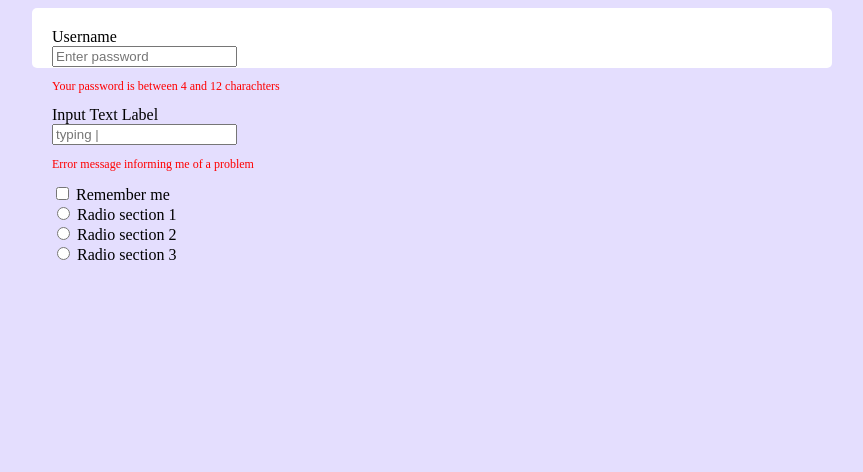
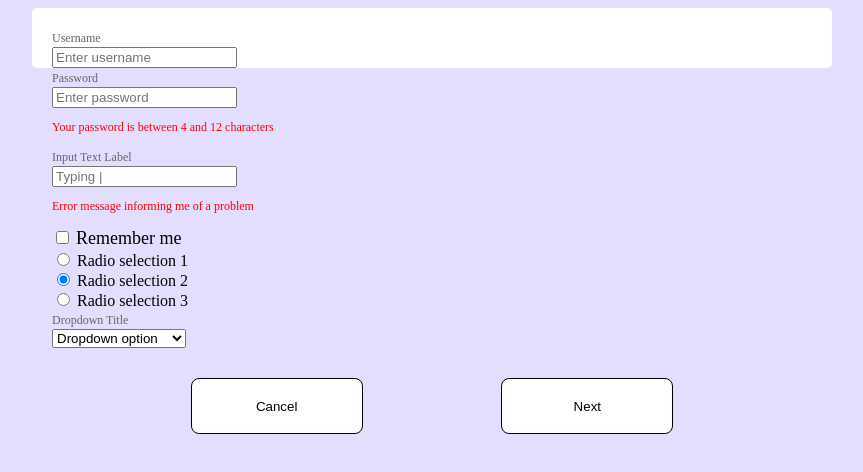
Before and after one commit to Xusayn1/test, a plain HTML site: page index.html in a window 1280 px wide. Shown: the whole page, without its empty margins (208-1071 px from the left). Drawn offline with Linux system fonts and the light colour scheme.

Commit message:
Update index.html

```diff
--- a/index.html
+++ b/index.html
@@ -1,44 +1,63 @@
 <!DOCTYPE html>
-<html>
+<html lang="en">
 <head>
+    <meta charset="UTF-8">
+    <title>AX7 Form</title>
     <link rel="stylesheet" href="main.css">
-        <title>AX7</title>
 </head>
 <body>
     <div class="container">
         <div class="card">
             <form action="#">
-                    <div>
-                    <label for="">Username</label> <br>
-                    <input type="text" placeholder="Enter password">
-                    <p> Your password is between 4 and 12 charachters</p>
+
+                <div class="form-group">
+                    <label class="label-first" for="username">Username</label><br>
+                    <input type="text" id="username" placeholder="Enter username">
                 </div>
-                    <div>
-                        <label for=""> Input Text Label</label> <br>
-                        <input type="text" placeholder="typing |">
-                        <p> Error message informing me of a problem </p>
+
+                <div class="form-group">
+                    <label class="label-first" for="password">Password</label><br>
+                    <input type="password" id="password" placeholder="Enter password">
+                    <p>Your password is between 4 and 12 characters</p>
                 </div>
-                    <div>
-                        <input type="checkbox">
-                        <label for="">Remember me</label>
+
+                <div class="form-group">
+                    <label class="label-first" for="error-input">Input Text Label</label><br>
+                    <input type="text" id="error-input" class="input-error" placeholder="Typing |">
+                    <p>Error message informing me of a problem</p>
                 </div>
-                    <div>
-                        <input type="radio">
-                        <label for=""> Radio section 1</label>
+
+                <div class="form-group">
+                    <input type="checkbox" id="remember">
+                    <label class="label-second" for="remember">Remember me</label>
                 </div>
-                    <div>
-                        <input type="radio">
-                        <label for=""> Radio section 2</label>
+
+                <div class="form-group">
+                    <input type="radio" name="radio-select" id="radio1">
+                    <label for="radio1">Radio selection 1</label>
                 </div>
-                    <div>
-                        <input type="radio">
-                        <label for=""> Radio section 3</label>
+                <div class="form-group">
+                    <input type="radio" name="radio-select" id="radio2" checked>
+                    <label for="radio2">Radio selection 2</label>
                 </div>
-                    <!-- <div>
-                        <label for=""> Dropdown Title</label>
-                        <select name="id"></select>
-                        <option></option>
-                    </div> -->
+                <div class="form-group">
+                    <input type="radio" name="radio-select" id="radio3">
+                    <label for="radio3">Radio selection 3</label>
+                </div>
+
+                <div class="form-group">
+                    <label class="label-first" for="dropdown">Dropdown Title</label><br>
+                    <select id="dropdown">
+                        <option>Dropdown option</option>
+                        <option>Dropdown option 1</option>
+                        <option>Dropdown option 2</option>
+                    </select>
+                </div>
+
+                <div class="flex-btn">
+                    <button type="button" class="btn">Cancel</button>
+                    <button type="submit" class="btn btn-primary">Next</button>
+                </div>
             </form>
         </div>
     </div>
```
Lines whose indentation alone changed are shown as unchanged.
